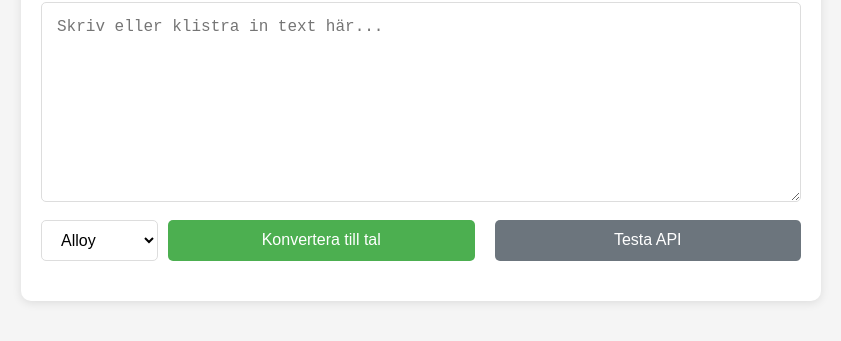
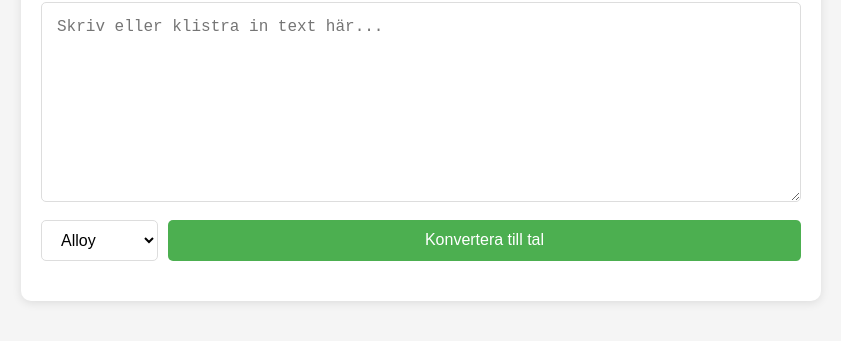
Before and after one commit to ximonse/prata, a website: page index.html in a window 1280 px wide. Shown: the part 109-450 px from the top of the page, without its empty margins (219-1060 px from the left). Drawn offline with Linux system fonts and the light colour scheme.

Commit message:
Update index.html

```diff
--- a/index.html
+++ b/index.html
@@ -3,7 +3,7 @@
 <head>
     <meta charset="UTF-8">
     <meta name="viewport" content="width=device-width, initial-scale=1.0">
-    <title>Text till Tal</title>
+    <title>Prata</title>
     <link rel="stylesheet" href="css/style.css">
 </head>
 <body>
@@ -23,7 +23,6 @@
                     <option value="shimmer">Shimmer</option>
                 </select>
                 <button id="convertBtn">Konvertera till tal</button>
-                <button id="testBtn" style="margin-left: 10px; background-color: #6c757d;">Testa API</button>
             </div>
         </div>
 
```
